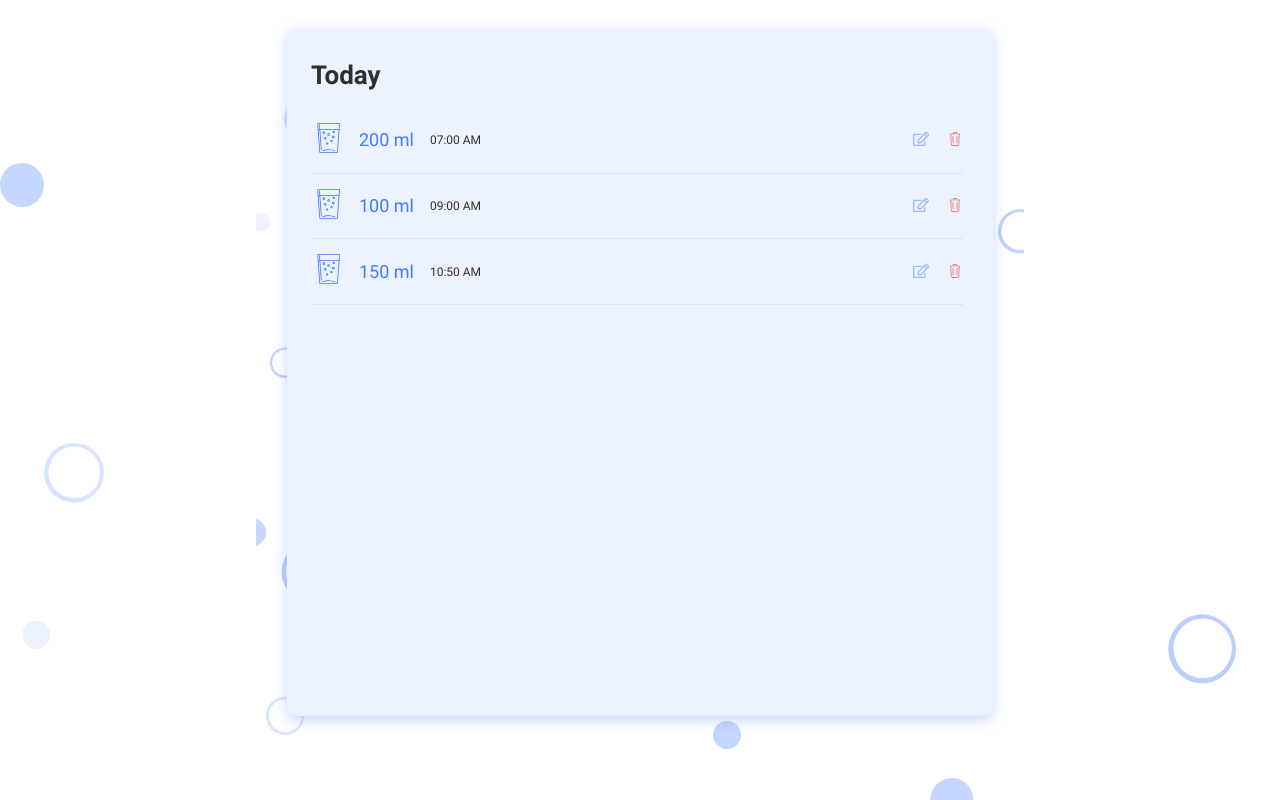
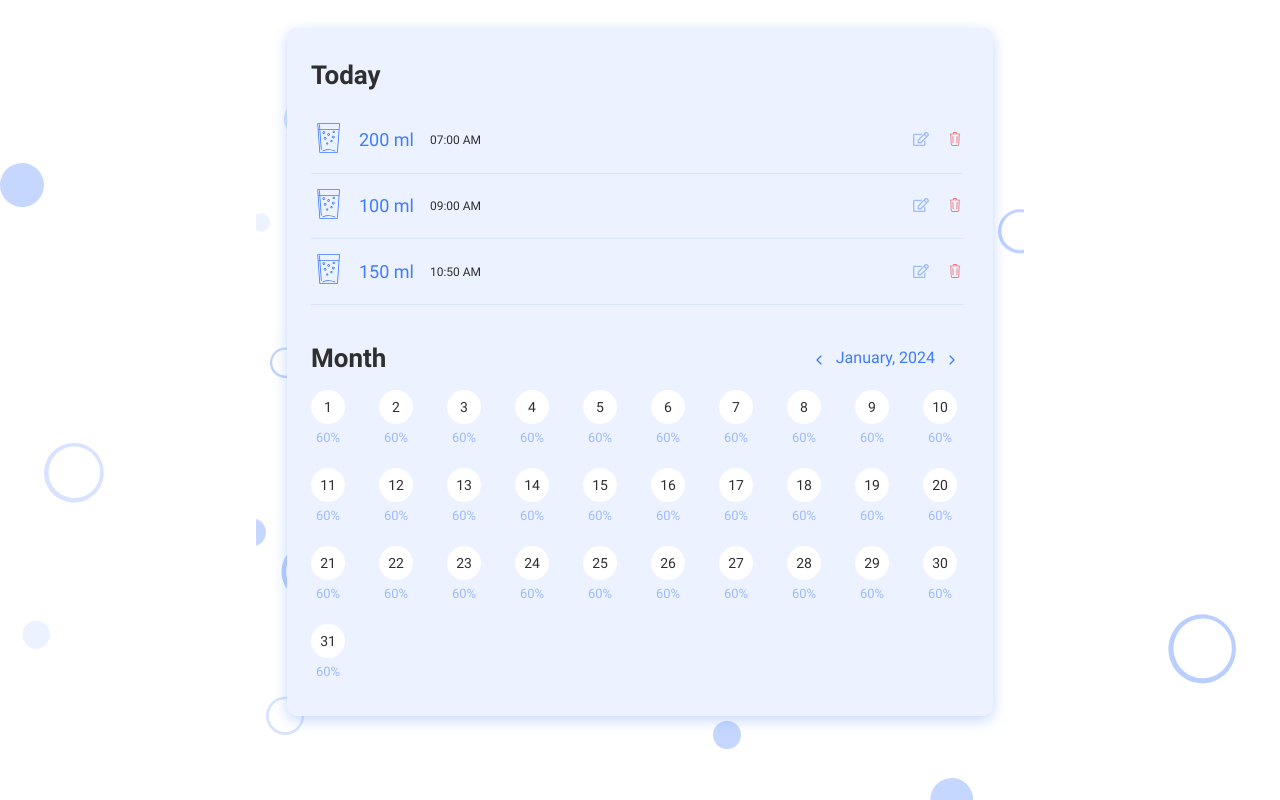
Before and after one commit to Bird-Forest/water-tracker-tw, a React (Create React App) app: page /water-tracker-tw/home in a window 1280 px wide. Shown: the part 633-1433 px from the top of the page. Built offline with nearby package versions, Linux system fonts and the light colour scheme.

Commit message:
added component Calendar

```diff
--- /dev/null
+++ b/src/components/SectionTodayMonth/Calendar/Calendar.jsx
@@ -0,0 +1,113 @@
+import * as React from 'react';
+import { useState, useEffect } from 'react';
+
+import { IoIosArrowBack, IoIosArrowForward } from 'react-icons/io';
+import { Button, Day, DayCell, DayPercent, DaysContainer, Month, MonthNav, MonthTitle, Popup, StyledMonthStatsTable, StyledMonthWrapper } from './Calendar.styled';
+
+const Calendar = () => {
+  const DAYS = [31, 28, 31, 30, 31, 30, 31, 31, 30, 31, 30, 31];
+  const DAYS_LEAP = [31, 29, 31, 30, 31, 30, 31, 31, 30, 31, 30, 31];
+  const MONTHS = [
+    'January',
+    'February',
+    'March',
+    'April',
+    'May',
+    'June',
+    'Jule',
+    'August',
+    'September',
+    'October',
+    'November',
+    'December',
+  ];
+
+  const today = new Date();
+  const [date, setDate] = useState(today);
+  const [day, setDay] = useState(date.getDate());
+  const [month, setMonth] = useState(date.getMonth());
+  const [year, setYear] = useState(date.getFullYear());
+  // const [startDay, setStartDay] = useState(getStartDayOfMonth(date));
+
+  useEffect(() => {
+    setDay(date.getDate());
+    setMonth(date.getMonth());
+    setYear(date.getFullYear());
+  }, [date]);
+
+  function isLeapYear(year) {
+    return (year % 4 === 0 && year % 100 !== 0) || year % 400 === 0;
+  }
+
+  const days = isLeapYear(date.getFullYear()) ? DAYS_LEAP : DAYS;
+  const monthName = date.toLocaleString('en-US', { month: 'long' });
+
+  let waterRate = 1800;
+  let percent = 85;
+  let numberRecords = 7;
+
+  return (
+      <StyledMonthStatsTable>
+        <MonthNav>
+          <MonthTitle>Month</MonthTitle>
+          <StyledMonthWrapper>
+            <Button onClick={() => setDate(new Date(year, month - 1, day))}>
+              <IoIosArrowBack className="nav" />
+            </Button>
+            <Month>{`${MONTHS[month]}, ${year}`}</Month>
+            <Button onClick={() => setDate(new Date(year, month + 1, day))}>
+              <IoIosArrowForward className="nav" />
+            </Button>
+          </StyledMonthWrapper>
+        </MonthNav>
+        <DaysContainer>
+          {days[month]
+            ? Array(days[month])
+                .fill(null)
+                .map((_, index) => {
+                  const dayOfMonth = index + 1;
+                  const isToday =
+                    dayOfMonth === today.getDate() &&
+                    month === today.getMonth() &&
+                    year === today.getFullYear();
+                  const isSelected = dayOfMonth === day;
+                  return (
+                    <DayCell key={`${dayOfMonth}-${month+1}` }>
+                      <Day
+                        $isToday={isToday}
+                        $isSelected={isSelected}
+                        onClick={() => {
+                          setDay(dayOfMonth);
+                        }}
+                      >
+                        {dayOfMonth}
+
+                        <Popup>
+                          <>
+                            <h3>{dayOfMonth}, {monthName} </h3>
+                            <p>
+                              Daily norma: <span>{waterRate / 1000} L</span>
+                            </p>
+                            <p>
+                              Fulfillment of the daily norm:{' '}
+                              <span>{percent > 100 ? 100 : percent}%</span>
+                            </p>
+                            <p>
+                              How many servings of water:{' '}
+                              <span>{numberRecords}</span>
+                            </p>
+                          </>
+                        </Popup>
+                      </Day>
+                      <DayPercent>60%</DayPercent>
+                    </DayCell>
+                  );
+                })
+            : null}
+        </DaysContainer>
+      </StyledMonthStatsTable>
+  );
+}
+
+
+export default Calendar;
--- /dev/null
+++ b/src/components/SectionTodayMonth/Calendar/Calendar.styled.js
@@ -0,0 +1,204 @@
+import styled from 'styled-components';
+import theme from '../../../BasicStyle/themeJSX.jsx';
+
+export const Frame = styled.div`
+  margin-bottom: 40px;
+  padding: 24px 8px;
+  display: flex;
+  flex-direction: column;
+  gap: 24px;
+
+  border-radius: 10px;
+  background: ${theme.colors.secondaryLight};
+  box-shadow: 0px 4px 14px 0px rgba(64, 123, 255, 0.3);
+
+  @media screen and (min-width: 768px) {
+    margin-bottom: 44px;
+    padding: 32px 24px;
+    width: 656px;
+    height: 688px;
+  }
+  @media only screen and (min-width: 1440px) {
+    margin-bottom: 0;
+    width: 544px;
+    height: 680px;
+  }
+`;
+export const StyledMonthStatsTable = styled.div`
+display: flex;
+flex-direction: column;
+`
+export const MonthNav = styled.div`
+  display: flex;
+  margin-bottom: 16px;
+  justify-content: space-between;
+  align-items: center;
+`;
+
+export const MonthTitle = styled.h2`
+  color: ${theme.colors.primaryDark};
+  font-size: 24px;
+  font-weight: 600;
+  line-height: calc(30 / 24);
+
+  @media screen and (min-width: 768px) {
+    font-size: 26px;
+    line-height: calc(32 / 26);
+  }
+`;
+
+export const Button = styled.button`
+  width: 14px;
+  height: 14px;
+  padding: 0;
+  cursor: pointer;
+  margin: 0 10px;
+  background-color: transparent;
+  border: none;
+
+  .nav {
+    width: 14px;
+    height: 14px;
+    fill:${theme.colors.primaryAccent};
+  }
+
+  &:disabled {
+    fill: ${theme.colors.secondaryBlue};
+    cursor: not-allowed;
+  }
+`;
+
+
+export const DaysContainer = styled.div`
+width: 100%;
+
+display: flex;
+flex-wrap: wrap;
+
+column-gap: 26px;
+row-gap: 16px;
+
+@media screen and (min-width: 768px) {
+  column-gap: 34px;
+  row-gap: 20px;
+  column-gap: 34px;
+}
+@media screen and (min-width: 1440px) {
+  column-gap: 22px;
+}
+`;
+
+export const DayCell = styled.div`
+  display: flex;
+  flex-direction: column;
+  align-items: center;
+  position: relative;
+`;
+
+export const Popup = styled.div`
+display: none;
+flex-direction: column;
+gap: 16px;
+width: 20px;
+position: absolute;
+bottom: 54px;
+background-color:${theme.colors.primaryLight};
+border-radius: 10px;
+box-shadow: 0px 4px 4px 0px rgba(64, 123, 255, 0.3);
+padding: 24px 13px;
+transform-origin: bottom;
+z-index: 2;
+
+@media screen and (max-width: 767px) {
+  left: ${props => -7 - props.$deltaNum}px;
+}
+
+@media screen and (min-width: 768px) {
+  right: ${props => (props.$delta ? '17px' : '')};
+  left: ${props => (props.$delta ? '' : '17px')};
+  padding: 24px 16px;
+  width: 292px;
+  bottom: 58px;
+}
+
+@media screen and (min-width: 1440px) {
+  bottom: 56px;
+}
+
+h3 {
+  color: ${theme.colors.primaryAccent};
+  font-size: '16px';
+  line-height: calc(20 / 16);
+  margin: 0;
+}
+p {
+  color: ${theme.colors.primaryDark};
+  font-size: '16px';
+  line-height: calc(20 / 16);
+  span {
+    color: ${theme.colors.primaryAccent};
+    font-size: '18px';
+    font-weight: 500;
+    line-height: calc(24 / 18);
+  }
+`;
+
+export const Day = styled.div`
+width: 32px;
+height: 32px;
+border-radius: 50%;
+background-color: ${theme.colors.primaryLight};
+display: flex;
+align-items: center;
+justify-content: center;
+outline: ${props =>
+  props.$isOutlineVisible ? `1px solid ${theme.colors.secondaryYellow}` : 'none'};
+cursor: pointer;
+font-size: 14px;
+line-height: 18px;
+
+&:hover ${Popup} {
+  display: block;
+  top:-200px;
+}
+
+
+@media screen and (min-width: 768px) {
+  gap: 34px;
+  row-gap: 20px;
+  width: 34px;
+  height: 34px;
+}
+`;
+
+export const DayPercent = styled.span`
+  color: ${theme.colors.secondaryBlue};
+
+  font-size: 10px;
+  font-style: normal;
+  font-weight: 400;
+  align-items: center;
+  margin-top: 4px;
+  line-height: calc(16 / 10);
+  @media screen and (min-width: 768px) {
+    font-size: 13px;
+    line-height: calc(20 / 13);
+  }
+  @media screen and (min-width: 1440px) {
+    font-size: 12px;
+    line-height: calc(18 / 12);
+  }
+`;
+
+
+
+export const StyledMonthWrapper = styled.div`
+color: ${theme.colors.primaryAccent};
+display: flex;
+align-items: center;
+justify-content: center;
+`
+export const Month = styled.span`
+  font-size: 16px;
+  line-height: 20px;
+`;
--- a/src/components/SectionTodayMonth/SectionTodayMonth.jsx
+++ b/src/components/SectionTodayMonth/SectionTodayMonth.jsx
@@ -1,3 +1,4 @@
+import Calendar from './Calendar/Calendar';
 import { StyledSectionTodayMonth } from './SectionTodayMonth.styled';
 import TodayWaterList from './TodayWaterList/TodayWaterList';
 
@@ -5,6 +6,7 @@ export const SectionTodayMonth = () => {
   return (
     <StyledSectionTodayMonth>
       <TodayWaterList />
+      <Calendar/>
     </StyledSectionTodayMonth>
   );
 };
```
